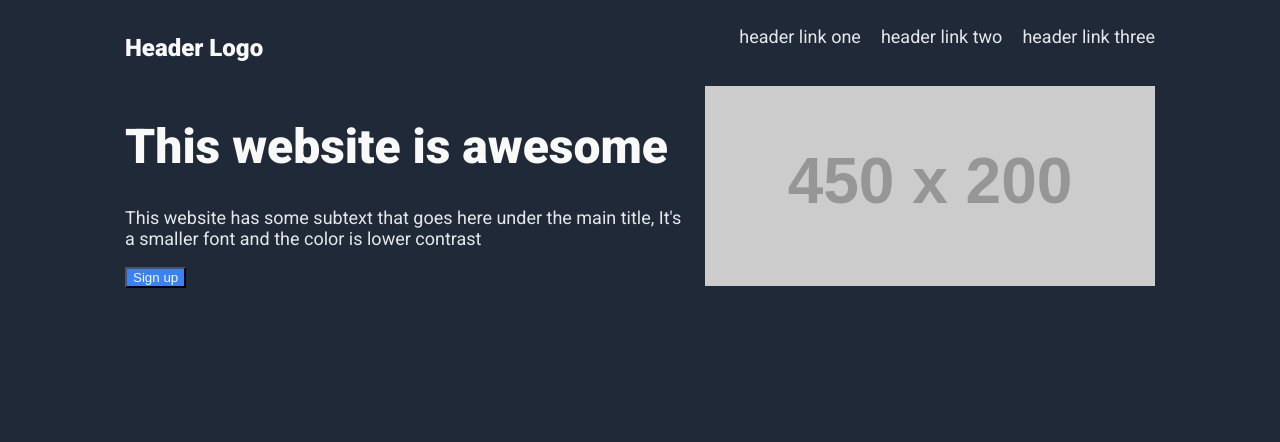
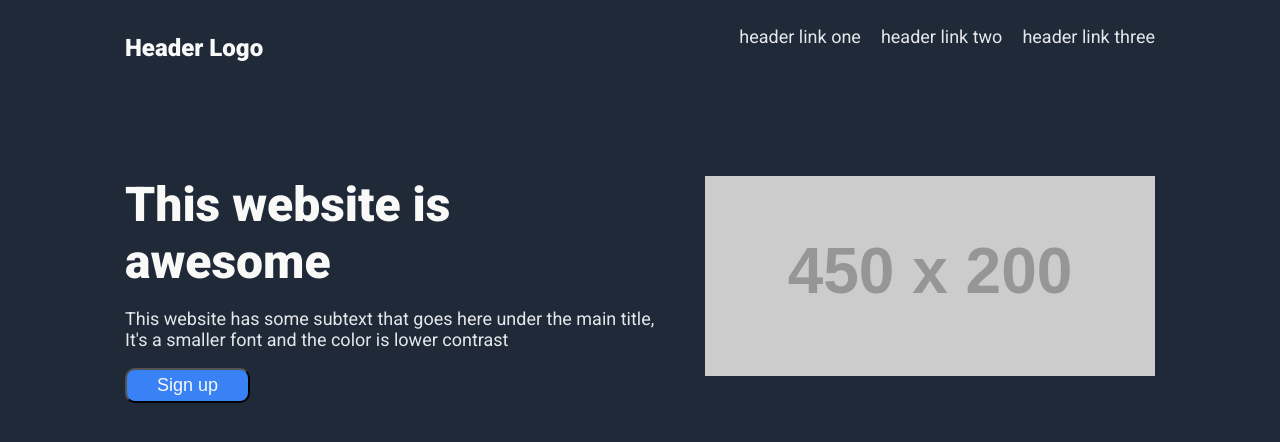
Before and after one commit to SilentCabin/landing-page, a plain HTML site: page index.html in a window 1280 px wide. Drawn offline with Linux system fonts and the light colour scheme; placeholder pictures from the web are drawn by us.

Commit message:
<feat> add flex to whole page
also add padding to button

```diff
--- a/style.css
+++ b/style.css
@@ -2,6 +2,9 @@ body {
     background-color: #1f2937;
     font-family: "Roboto";
     margin: 10px 125px;
+    display: flex;
+    flex-direction: column;
+    gap: 90px;
 
 }
 
@@ -32,13 +35,16 @@ header ul {
 .hero {
     display: flex;
     justify-content: space-between;
-    gap: 20px;
+    align-items: flex-start;
+    gap: 50px;
 }
 
 .hero h1 {
     font-size: 48px;
     font-weight: 900;
     color: #f9faf8;
+    margin: 0;
+    padding: 0;
 }
 
 .hero p {
@@ -48,7 +54,10 @@ header ul {
 
 .hero button {
     background-color: #3882f6;
+    font-size: 18px;
     color: #f9faf8;
+    padding: 5px 30px;
+    border-radius: 10px;
 }
 
 
```
